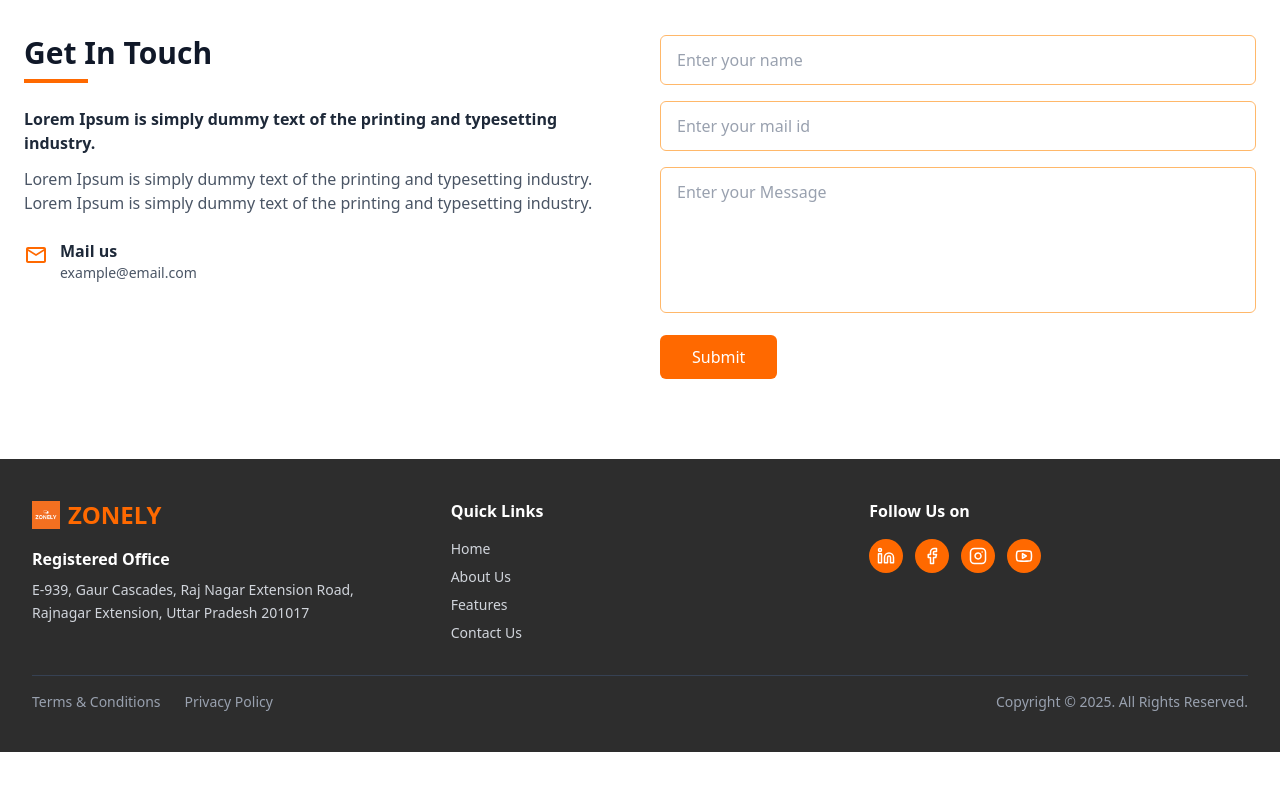
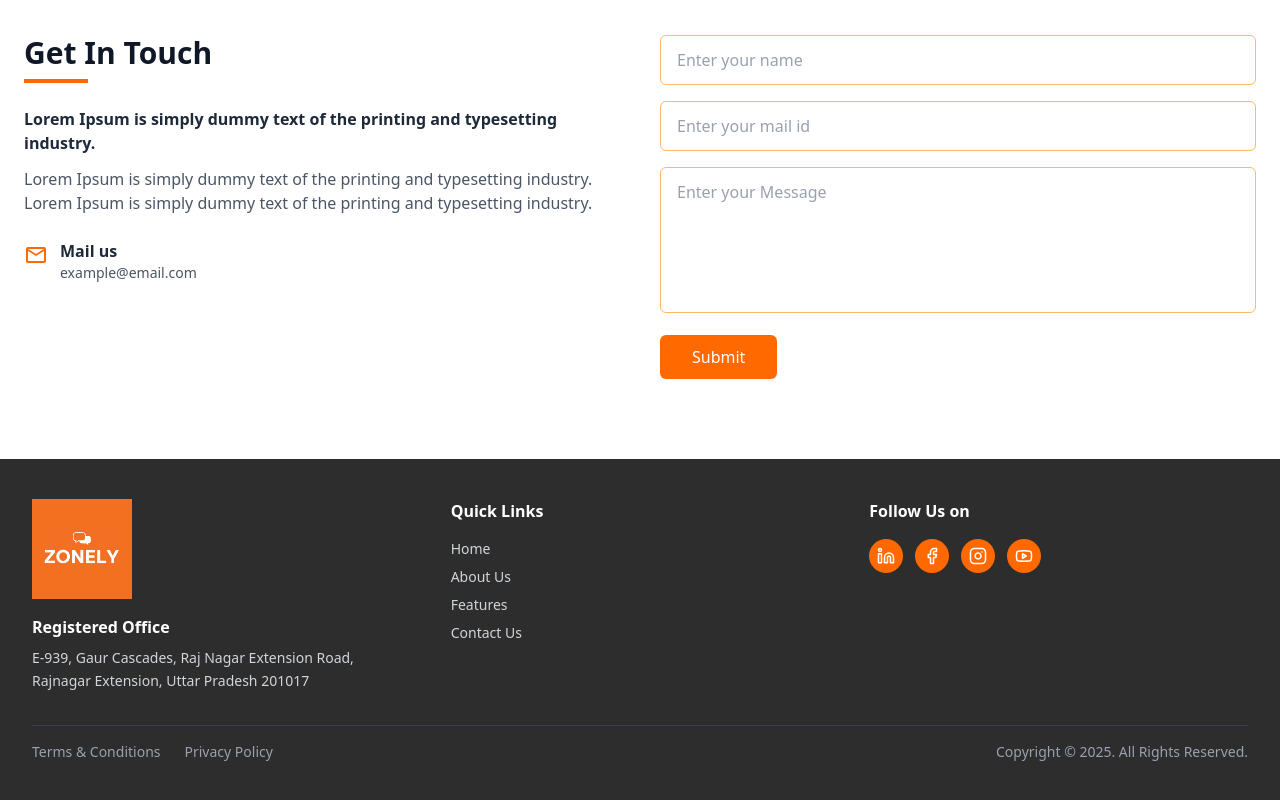
Before and after one commit to AnandVikash/zonely-nextjs-typescript, a Next.js app: page / in a window 1280 px wide. Shown: the part 3946-4746 px from the top of the page. Before the commit the page ends 4698 px from the top, so only its background shows below. Built offline with nearby package versions, Linux system fonts and the light colour scheme.

Commit message:
update logo on footer

```diff
--- a/src/components/layout/footer/Footer.tsx
+++ b/src/components/layout/footer/Footer.tsx
@@ -14,10 +14,10 @@ const Footer: React.FC = () => {
             <Image
               src="/assets/images/logo.jpg"
               alt="Zonely Logo"
-              width={28}
-              height={28}
+              width={100}
+              height={100}
             />
-            <span className="text-2xl font-bold text-orange-500">ZONELY</span>
+            {/* <span className="text-2xl font-bold text-orange-500">ZONELY</span> */}
           </div>
           <p className="font-semibold">Registered Office</p>
           <p className="text-sm text-gray-300 mt-2 leading-relaxed">
```
